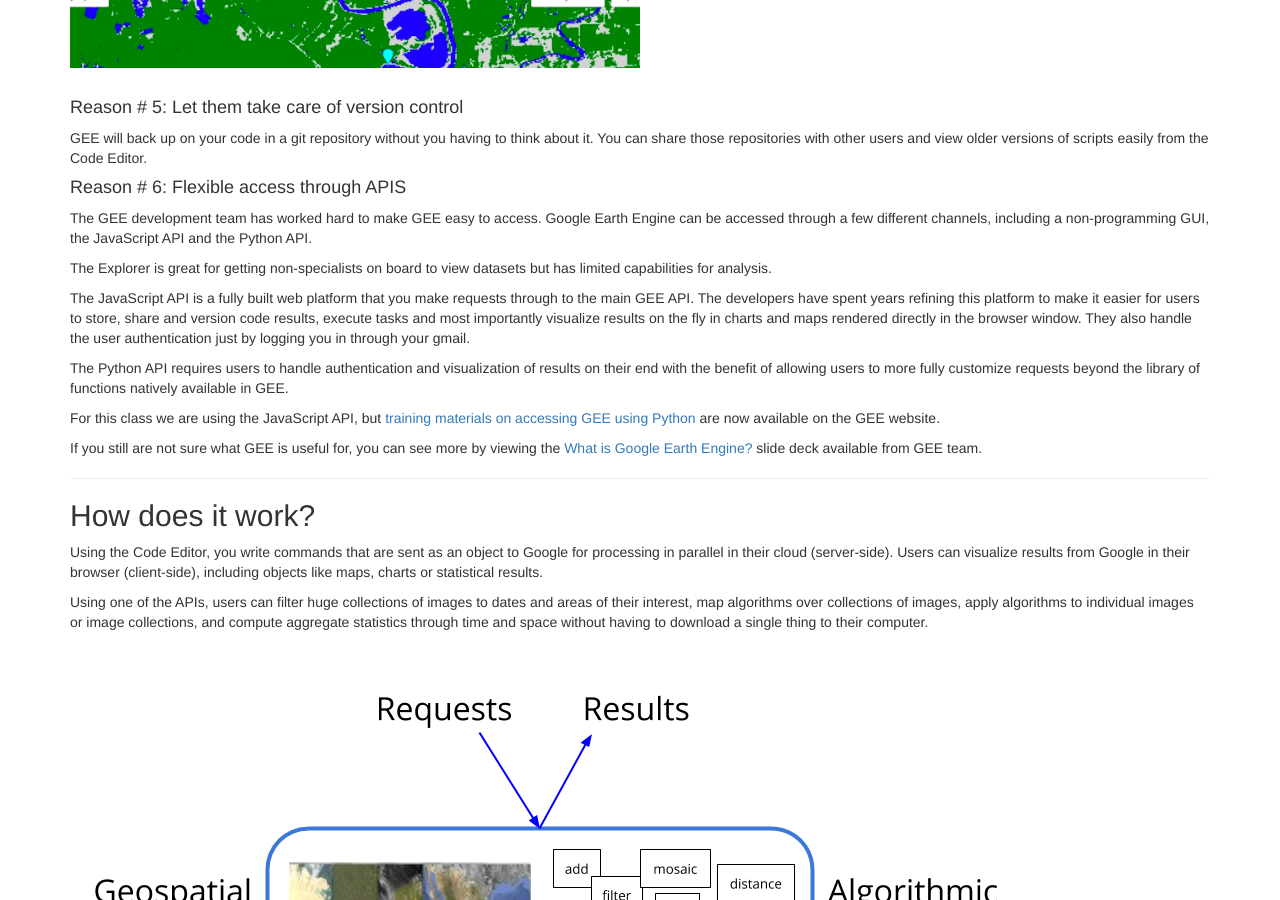
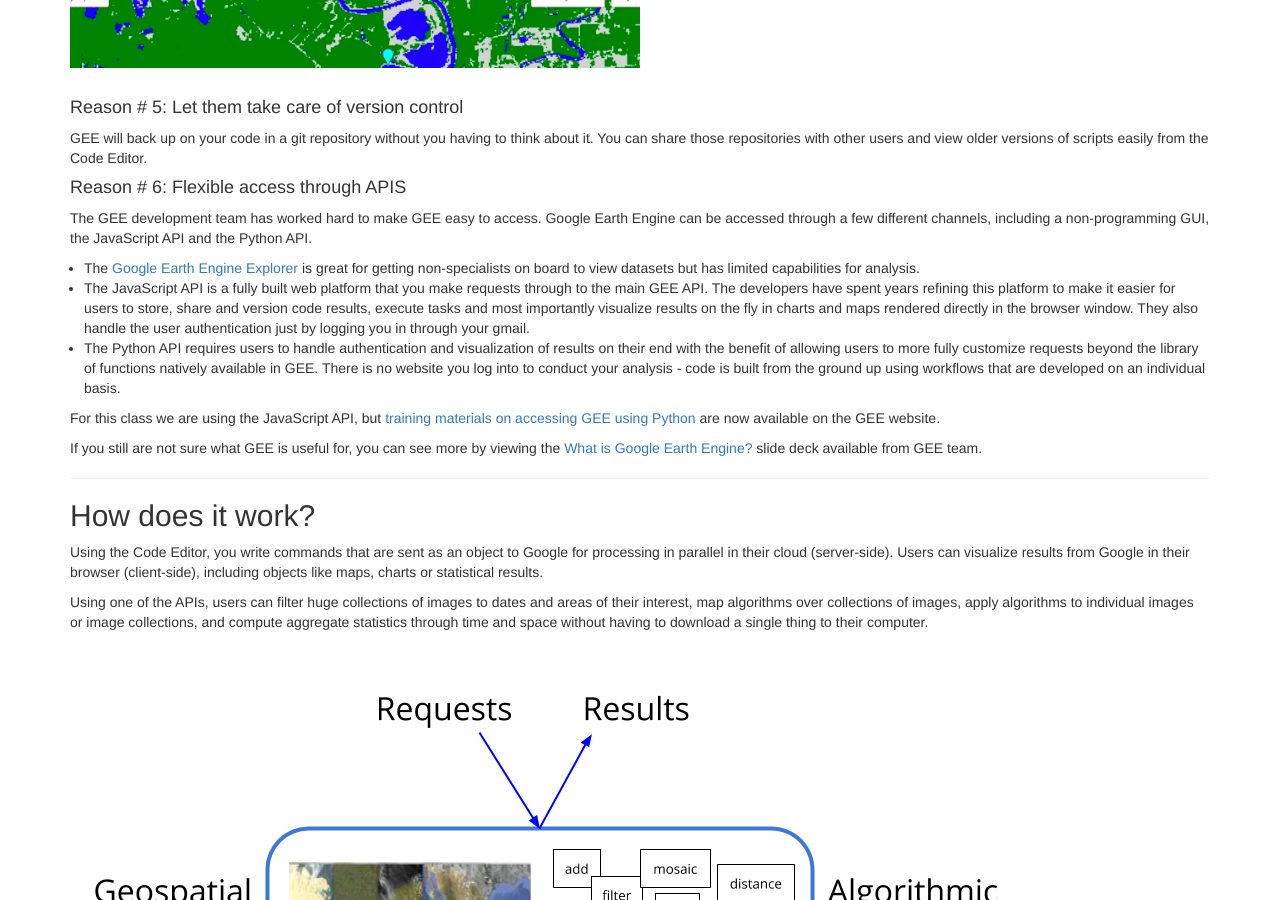
Before and after one commit to geohackweek/GoogleEarthEngine, a Jekyll site: the page built from _episodes/01-introduction.md, in a window 1280 px wide and 900 px high, scrolled down 3308 px. Built offline with Jekyll 4.4.1, drawn with Linux system fonts in a browser that asks for light colours.

Commit message:
updated episode links

```diff
--- a/_episodes/01-introduction.md
+++ b/_episodes/01-introduction.md
@@ -111,11 +111,9 @@ GEE will back up on your code in a git repository without you having to think ab
 
 The GEE development team has worked hard to make GEE easy to access. Google Earth Engine can be accessed through a few different channels, including a non-programming GUI, the JavaScript API and the Python API.
 
-The Explorer is great for getting non-specialists on board to view datasets but has limited capabilities for analysis.
-
-The JavaScript API is a fully built web platform that you make requests through to the main GEE API. The developers have spent years refining this platform to make it easier for users to store, share and version code results, execute tasks and most importantly visualize results on the fly in charts and maps rendered directly in the browser window. They also handle the user authentication just by logging you in through your gmail.
-
-The Python API requires users to handle authentication and visualization of results on their end with the benefit of allowing users to more fully customize requests beyond the library of functions natively available in GEE.
+  - The [Google Earth Engine Explorer](https://explorer.earthengine.google.com/#workspace) is great for getting non-specialists on board to view datasets but has limited capabilities for analysis.
+  - The JavaScript API is a fully built web platform that you make requests through to the main GEE API. The developers have spent years refining this platform to make it easier for users to store, share and version code results, execute tasks and most importantly visualize results on the fly in charts and maps rendered directly in the browser window. They also handle the user authentication just by logging you in through your gmail.
+  - The Python API requires users to handle authentication and visualization of results on their end with the benefit of allowing users to more fully customize requests beyond the library of functions natively available in GEE. There is no website you log into to conduct your analysis - code is built from the ground up using workflows that are developed on an individual basis.
 
 For this class we are using the JavaScript API, but [training materials on accessing GEE using Python](https://developers.google.com/earth-engine/python_install) are now available on the GEE website.
 
@@ -135,7 +133,6 @@ Using one of the APIs, users can filter huge collections of images to dates and
 <br><br>
 
 
-
 ## Wrap Up
 
 ### What are common uses of GEE?
```
Also changed, not shown: _episodes/02-code-editor.md (+1 -1 lines), _episodes/03-load-imagery.md (+1 -1 lines), _episodes/04-reducers.md (+4 -2 lines), fig/03_chart.png, fig/04_reducers.png (added), fig/GEE_Reduce_ImageCollection.png (deleted).
